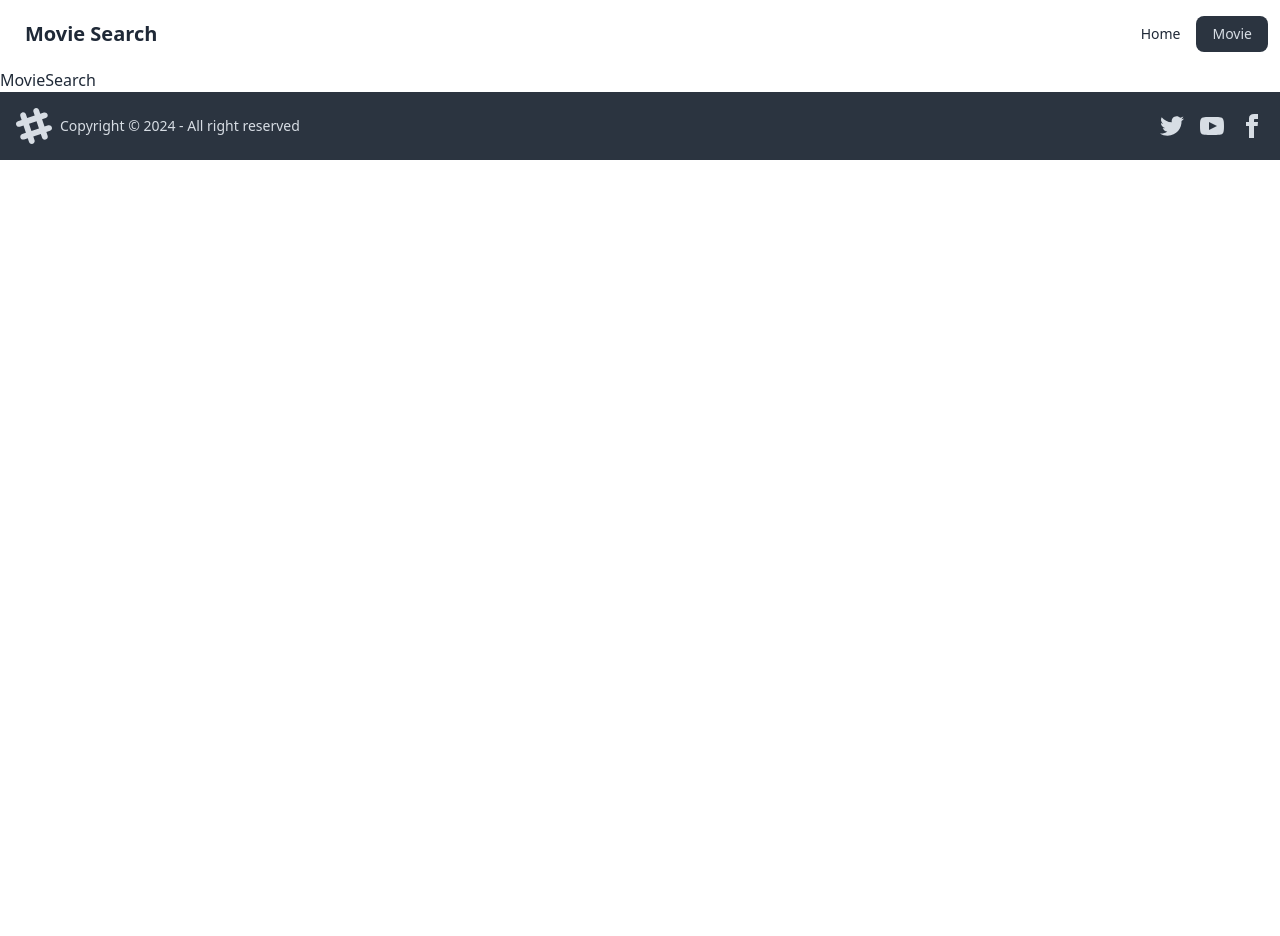
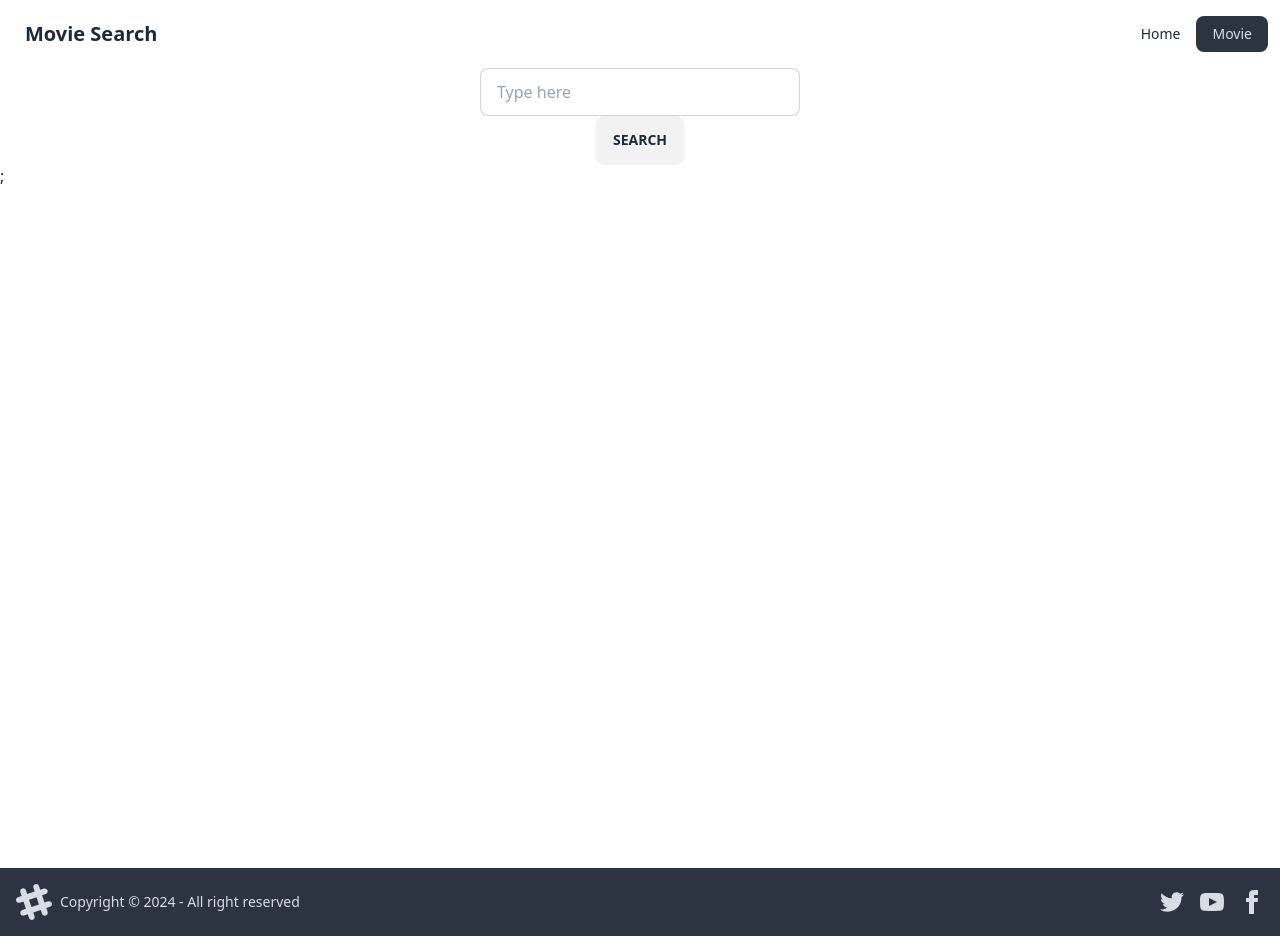
Before and after one commit to tanakAoi/movie-search-app, a React (Vite) app: page /movie in a window 1280 px wide. Before the commit the page ends 800 px from the top, so only its background shows below. Built offline with nearby package versions, Linux system fonts and the light colour scheme.

Commit message:
feat : add a component for search with form

```diff
--- /dev/null
+++ b/src/components/SearchForm.tsx
@@ -0,0 +1,27 @@
+import { ChangeEvent, FormEvent, useState } from "react";
+
+export const SearchForm = () => {
+  const [searchWord, setSearchWord] = useState("");
+
+  const handleChange = (e: ChangeEvent<HTMLInputElement>) => {
+    setSearchWord(e.target.value);
+  };
+
+  const handleSubmit = (e: FormEvent) => {
+    e.preventDefault();
+
+  };
+
+  return (
+    <form className="flex flex-col items-center" onSubmit={handleSubmit}>
+      <input
+        type="text"
+        value={searchWord}
+        placeholder="Type here"
+        className="input input-bordered w-full max-w-xs"
+        onChange={handleChange}
+      />
+      <button className="btn">SEARCH</button>
+    </form>
+  );
+};
--- a/src/pages/MovieSearch.tsx
+++ b/src/pages/MovieSearch.tsx
@@ -1,3 +1,9 @@
+import { SearchForm } from "../components/SearchForm";
+
 export const MovieSearch = () => {
-    return <>MovieSearch</>;
-  };
+  return (
+    <div className="min-h-screen">
+      <SearchForm />;
+    </div>
+  );
+};
```
